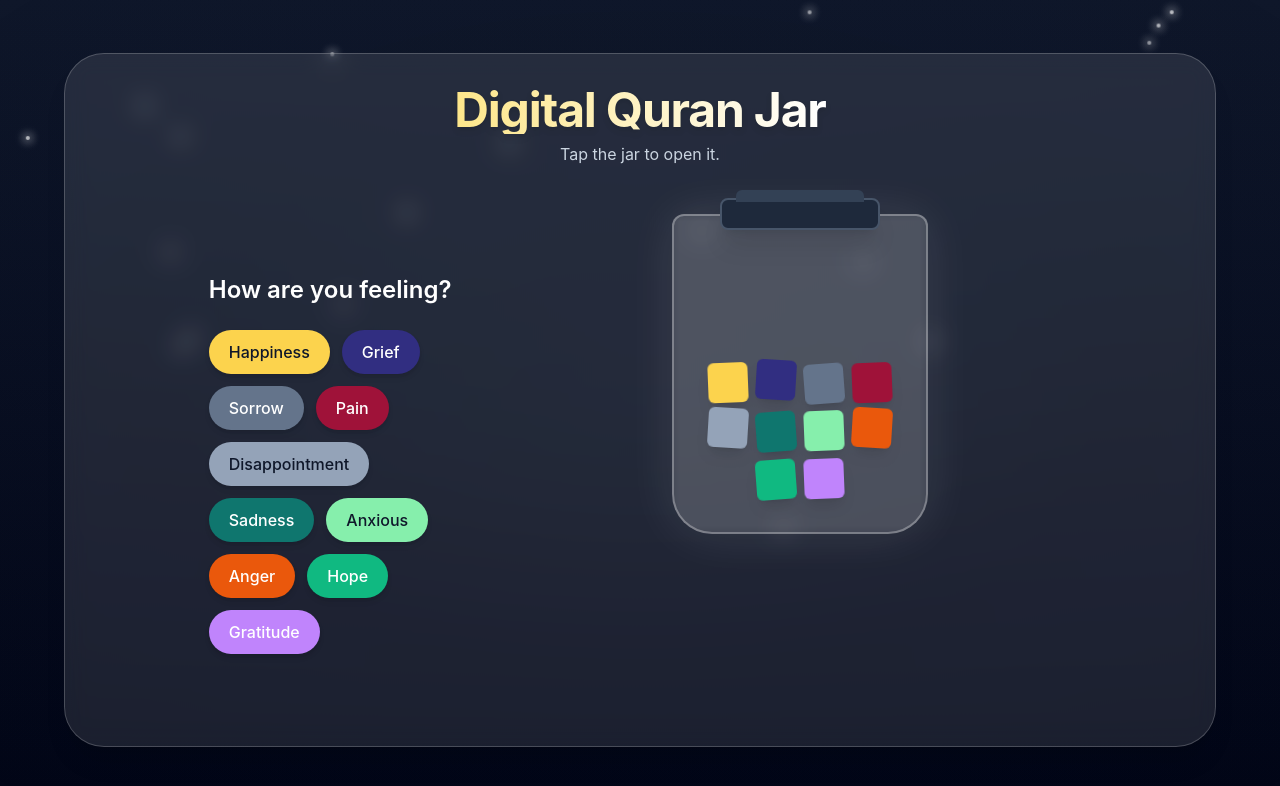
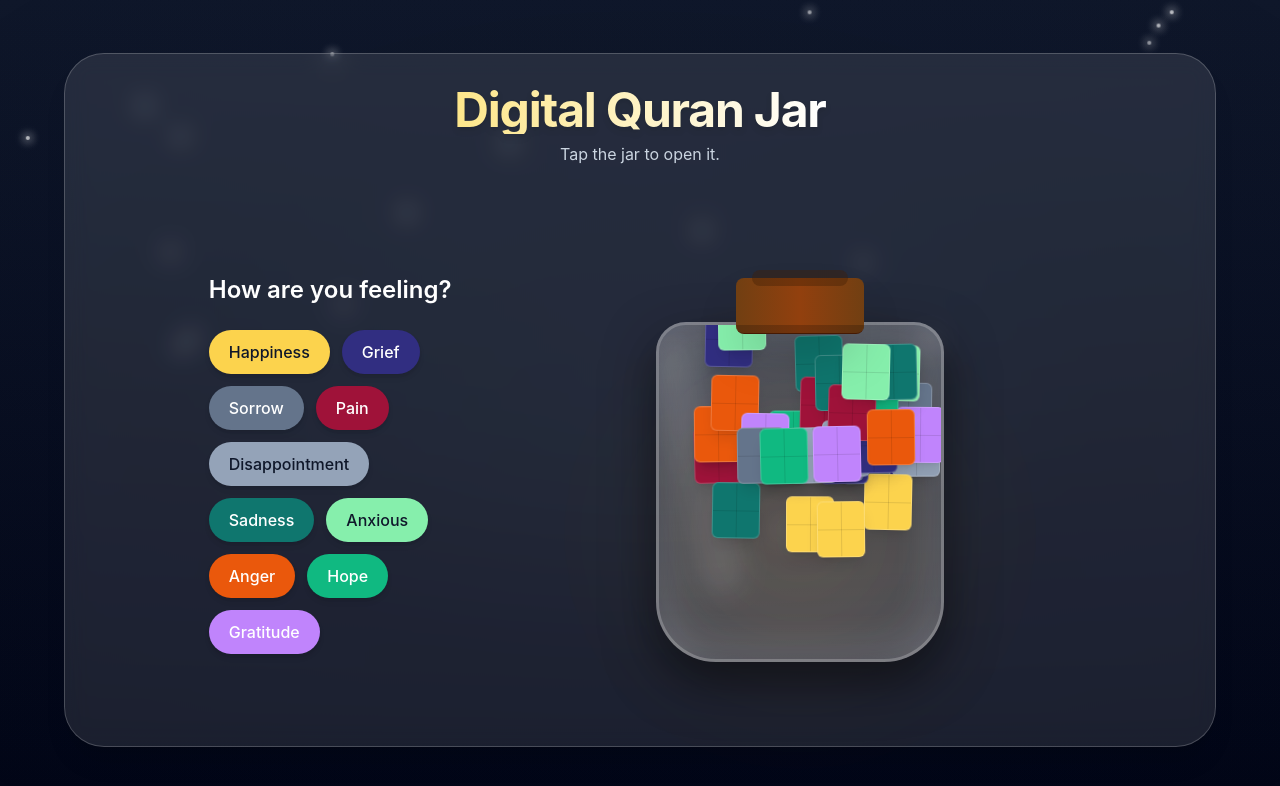
Before and after one commit to Neha-Shoaib/Quran_Jar, a Next.js app: page / in a window 1280 px wide. Shown: the top 786 px of the page. Built offline with nearby package versions, Linux system fonts and the light colour scheme.

Commit message:
Refactor QuranJar component to use props for state

```diff
--- a/src/components/QuranJar.tsx
+++ b/src/components/QuranJar.tsx
@@ -2,40 +2,91 @@
 
 import { motion } from "framer-motion";
 import { emotionColors } from "@/lib/data";
+import type { JarState } from "@/app/page";
 
-export default function QuranJar({ activeEmotion, isLoading }: { activeEmotion: string | null, isLoading: boolean }) {
-  const chits = Object.keys(emotionColors);
+interface QuranJarProps {
+  jarState: JarState;
+  setJarState: (state: JarState) => void;
+  onDraw: (emotion: string) => void;
+}
+
+export default function QuranJar({ jarState, setJarState, onDraw }: QuranJarProps) {
+  const emotions = Object.keys(emotionColors);
+
+  // Generate 40 random chits to fill the jar
+  const jarContents = Array.from({ length: 40 }).map((_, i) => ({
+    id: i,
+    emotion: emotions[i % emotions.length],
+    color: emotionColors[emotions[i % emotions.length]],
+    left: `${Math.random() * 80 + 10}%`,
+    delay: Math.random() * 2,
+    duration: Math.random() * 2 + 2,
+  }));
+
+  const isOpen = jarState === "open";
 
   return (
-    <div className="relative w-64 h-80 flex items-end justify-center">
-      {/* The Jar Body */}
-      <div className="absolute inset-0 bg-white/10 backdrop-blur-sm border-2 border-white/30 rounded-[40px] rounded-t-xl shadow-[0_0_50px_rgba(255,255,255,0.1)] overflow-hidden flex items-end justify-center pb-4">
+    <div className="relative w-72 h-[400px] flex flex-col items-center justify-end mt-12 cursor-pointer group">
+
+      {/* The Glow Behind the Jar */}
+      <div className={`absolute bottom-0 w-64 h-64 bg-amber-500/20 blur-[80px] rounded-full transition-opacity duration-1000 ${isOpen ? 'opacity-100' : 'opacity-40'}`} />
+
+      {/* The Lid (Cork) */}
+      <motion.div
+        className="absolute z-20 w-32 h-14 bg-gradient-to-r from-yellow-900 via-amber-800 to-yellow-900 rounded-lg shadow-2xl border-b border-amber-950 flex items-center justify-center cursor-pointer"
+        initial={{ top: "0%", rotate: 0 }}
+        animate={isOpen ? { top: "-30%", rotate: -25, x: -100, opacity: 0 } : { top: "4%", rotate: 0 }}
+        transition={{ type: "spring", bounce: 0.5, duration: 1 }}
+        onClick={(e) => {
+          e.stopPropagation();
+          if (!isOpen) setJarState("open");
+        }}
+      >
+        <div className="w-full h-2 bg-black/20 absolute bottom-0 rounded-b-lg" />
+        <div className="w-24 h-4 bg-yellow-950/40 rounded-full absolute -top-2" />
+      </motion.div>
+
+      {/* Jar Neck */}
+      <div className="absolute top-[8%] z-10 w-28 h-8 bg-white/20 backdrop-blur-md border-x-4 border-white/40 rounded-t-lg" />
+
+      {/* Glass Body */}
+      <div
+        className="relative z-10 w-full h-[85%] bg-gradient-to-b from-white/10 via-white/5 to-white/10 backdrop-blur-md border-[3px] border-white/30 rounded-[60px] rounded-t-[30px] shadow-[inset_0_0_50px_rgba(255,255,255,0.2),_0_20px_50px_rgba(0,0,0,0.5)] overflow-hidden"
+        onClick={() => { if (!isOpen) setJarState("open") }}
+      >
+        {/* Glass reflection highlight */}
+        <div className="absolute top-4 left-4 w-12 h-64 bg-white/10 rounded-full blur-md transform -rotate-12" />
 
         {/* The Chits Inside */}
-        <div className="relative w-full h-3/4 flex flex-wrap justify-center content-end gap-2 p-4">
-          {chits.map((emotion, i) => (
+        <div className="absolute bottom-4 left-0 w-full h-3/4 p-6 relative">
+          {jarContents.map((chit) => (
             <motion.div
-              key={emotion}
-              className="w-10 h-10 rounded-md shadow-lg"
-              style={{ backgroundColor: emotionColors[emotion] }}
-              animate={
-                isLoading && activeEmotion === emotion
-                  ? { y: [-10, -100, -10], rotate: [0, 180, 360], scale: [1, 1.2, 1] }
-                  : { y: [0, -5, 0], rotate: [-5, 5, -5] }
-              }
+              key={chit.id}
+              className={`absolute w-12 h-14 rounded-md shadow-lg border border-white/20 flex items-center justify-center transform transition-transform ${isOpen ? 'hover:scale-125 hover:z-50 cursor-pointer hover:shadow-[0_0_20px_rgba(255,255,255,0.5)]' : 'cursor-default'}`}
+              style={{ backgroundColor: chit.color, left: chit.left }}
+              animate={{
+                y: isOpen ? [0, -10, 0] : [0, -5, 0],
+                rotate: isOpen ? [-5, 5, -5] : [-2, 2, -2],
+                bottom: `${(chit.id % 5) * 15}%`
+              }}
               transition={{
-                duration: isLoading && activeEmotion === emotion ? 2 : 3 + (i % 3),
+                duration: chit.duration,
+                delay: chit.delay,
                 repeat: Infinity,
                 ease: "easeInOut"
               }}
-            />
+              onClick={(e) => {
+                e.stopPropagation();
+                if (isOpen) onDraw(chit.emotion);
+              }}
+            >
+              {/* Fold lines to make it look like folded paper */}
+              <div className="w-full h-[1px] bg-black/10 absolute top-1/2" />
+              <div className="w-[1px] h-full bg-black/10 absolute left-1/2" />
+            </motion.div>
           ))}
         </div>
       </div>
-
-      {/* Jar Lid */}
-      <div className="absolute -top-4 w-40 h-8 bg-slate-800 border-2 border-slate-600 rounded-lg shadow-xl" />
-      <div className="absolute -top-6 w-32 h-3 bg-slate-700 rounded-t-md" />
     </div>
   );
 }
```
